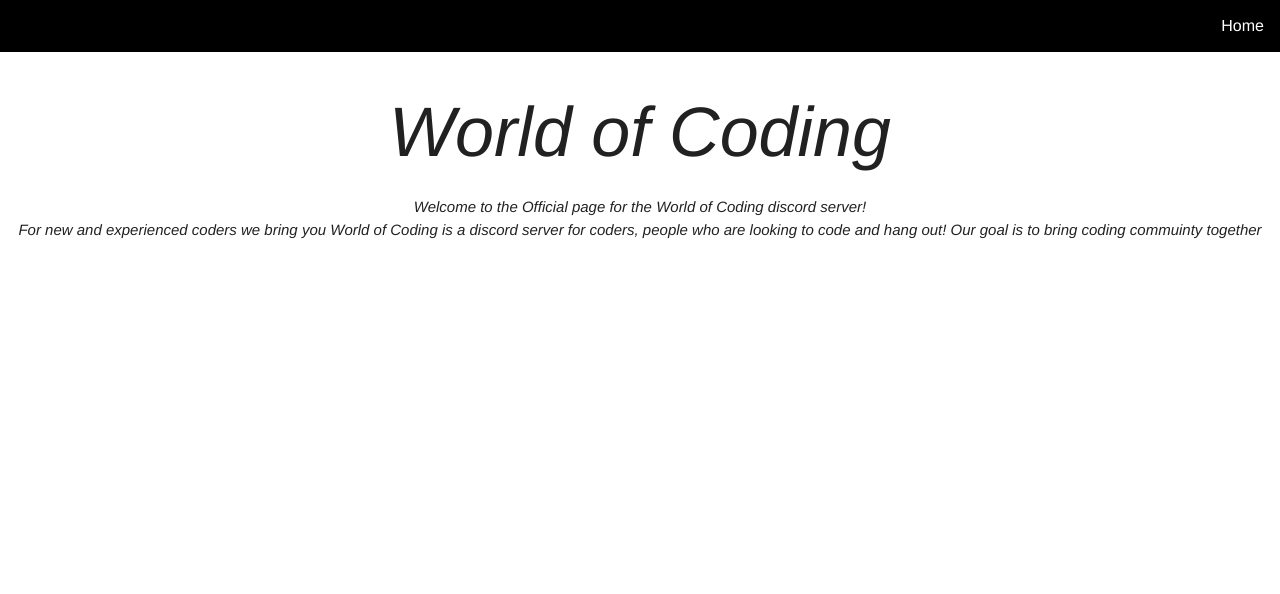
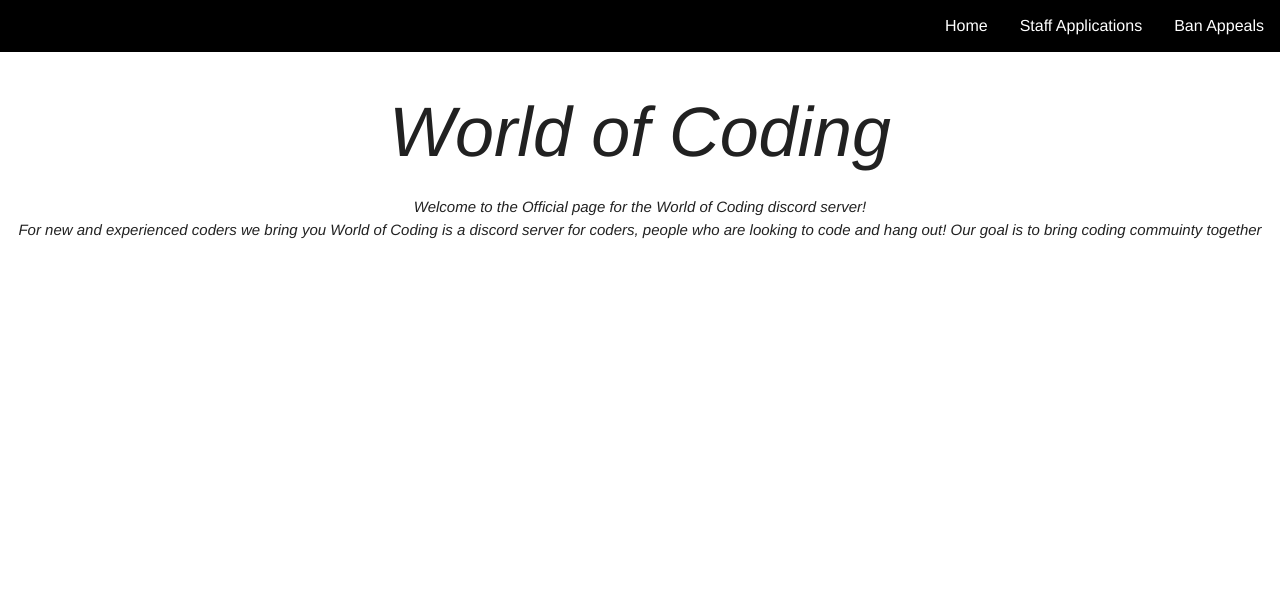
Before and after one commit to WoC-Retirement-Home/world-of-coding-gen2, a plain HTML site: page index.html in a window 1280 px wide. Shown: the top 594 px of the page. Drawn offline with nearby package versions, Linux system fonts and the light colour scheme; a script that the page names is missing.

Commit message:
Update index.html

```diff
--- a/index.html
+++ b/index.html
@@ -37,7 +37,8 @@
   <body>
     <!-- Dropdown Structure -->
  <div class="navbar">
-
+   <a href="/ban.html">Ban Appeals</a>
+<a href="/staff.html">Staff Applications</a>
   <a href="/index.html">Home</a>
 
   </div>
```
